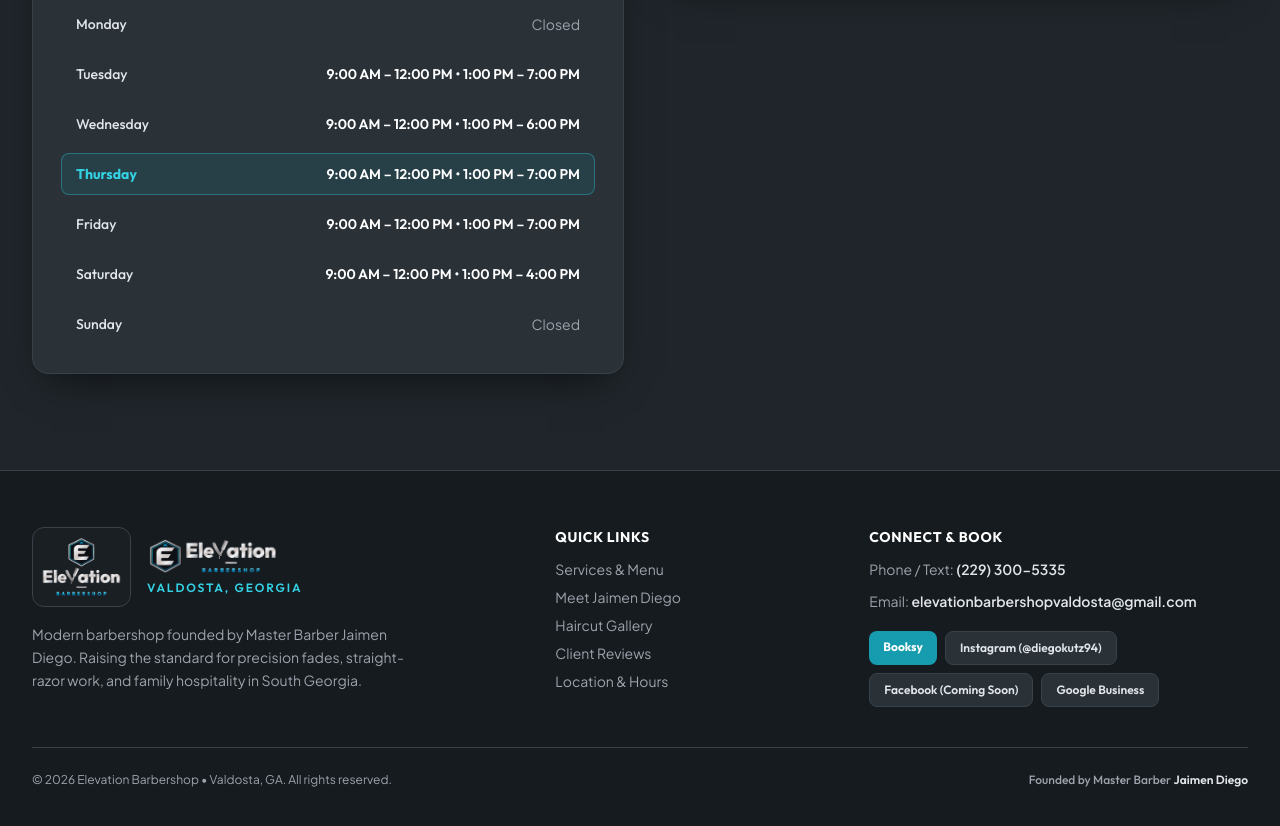
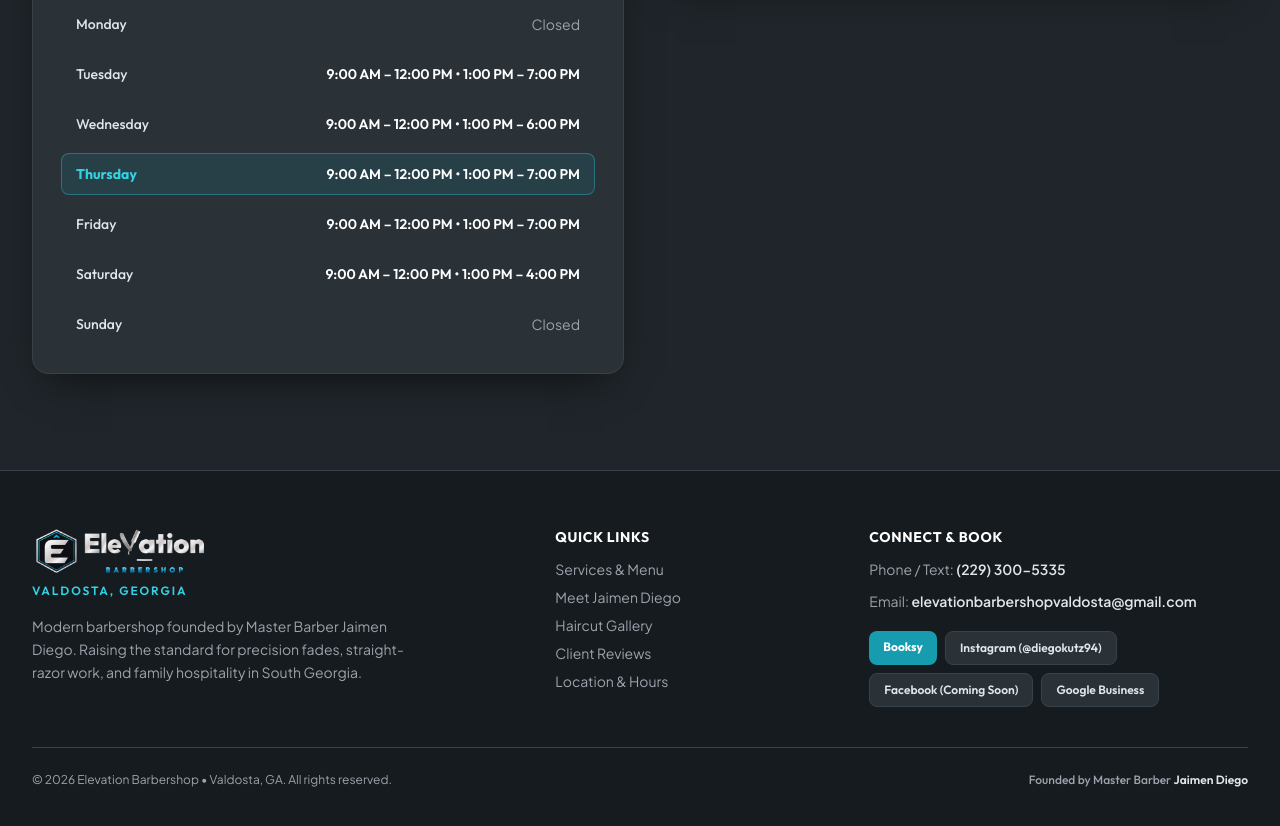
Before and after one commit to brodybcm/elevationbarbershop, a plain HTML site: page index.html in a window 1280 px wide. Shown: the part 6693-7519 px from the top of the page. Drawn offline with nearby package versions, Linux system fonts and the light colour scheme.

Commit message:
Remove duplicate footer logo box so footer shows one clean horizontal lockup

```diff
--- a/index.html
+++ b/index.html
@@ -1004,14 +1004,11 @@
     <div class="max-w-7xl mx-auto px-4 sm:px-6 lg:px-8">
       <div class="grid grid-cols-1 md:grid-cols-12 gap-10 pb-10 border-b border-slate-border">
 
-        <!-- Column 1: Master Logo + Brand Tagline (5 cols) -->
+        <!-- Column 1: Brand Logo + Tagline (5 cols) -->
         <div class="md:col-span-5 min-w-0 space-y-4">
-          <div class="flex items-center gap-4">
-            <img src="images/logo-hero.png?v=4" alt="Elevation Barbershop Crest" class="h-20 w-auto object-contain bg-slate/50 rounded-xl p-2 border border-slate-border">
-            <div>
-              <img src="images/logo-header.png?v=4" alt="Elevation Barbershop" class="h-9 w-auto mb-1.5">
-              <p class="text-xs font-display font-semibold uppercase tracking-[0.16em] text-petrol-bright">Valdosta, Georgia</p>
-            </div>
+          <div class="space-y-2">
+            <img src="images/logo-header.png?v=4" alt="Elevation Barbershop" class="h-11 sm:h-12 w-auto object-contain">
+            <p class="text-xs font-display font-semibold uppercase tracking-[0.16em] text-petrol-bright">Valdosta, Georgia</p>
           </div>
           <p class="text-sm text-silver-muted leading-relaxed max-w-sm">
             Modern barbershop founded by Master Barber Jaimen Diego. Raising the standard for precision fades, straight-razor work, and family hospitality in South Georgia.
```
